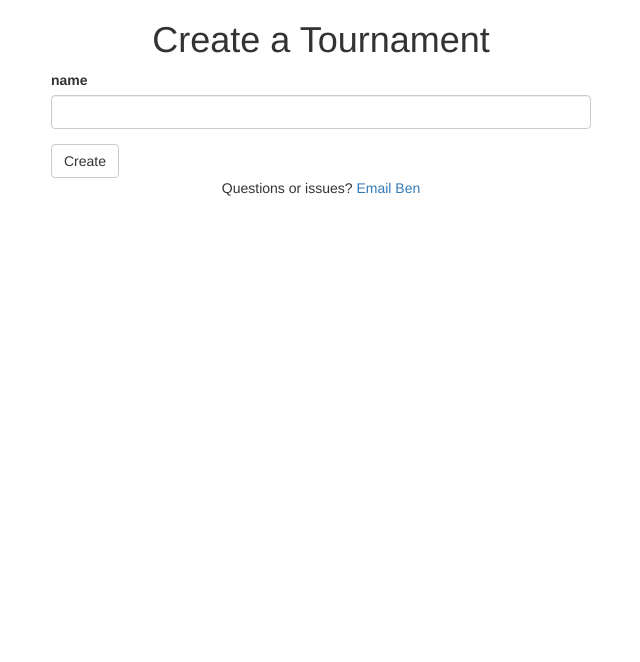
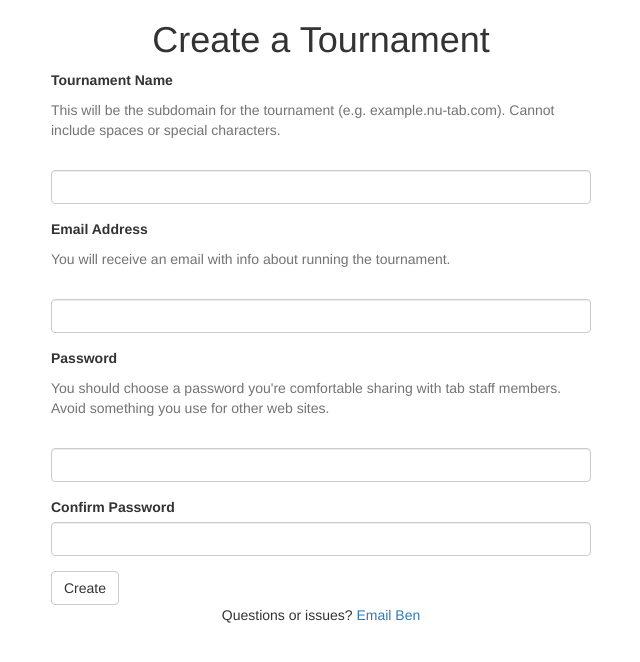
Before and after one commit to MIT-Tab/mittab-deploy, a Flask app: page /tournaments/new in a window 1280 px wide. Shown: the top 662 px of the page, without its empty margins (334-974 px from the left). Run offline with Flask 2, Linux system fonts and the light colour scheme; some libraries are stand-ins or nearby versions.

Commit message:
improved form validation

```diff
--- a/deployer/app.py
+++ b/deployer/app.py
@@ -1,5 +1,3 @@
-from os.path import join, dirname
-
 from flask import Flask, render_template, redirect
 from flask_sqlalchemy import SQLAlchemy
 
@@ -19,21 +17,15 @@ def index():
     return render_template('index.html')
 
 
-@app.route('/tournaments/new', methods=['GET'])
-def hello():
-    return render_template('new.html',
-                           title='Create a Tournament',
-                           form=TournamentForm())
-
-
-@app.route('/tournaments', methods=['POST'])
-def create_tournament():
+@app.route('/tournaments/new', methods=['GET', 'POST'])
+def tournament():
     form = TournamentForm()
     if form.validate_on_submit():
         create_droplet.delay(form.name.data)
         return 'Started!'
-    else:
-        return redirect('/tournaments/new')
+    return render_template('new.html',
+                           title='Create a Tournament',
+                           form=form)
 
 
 if __name__ == '__main__':
--- a/deployer/forms.py
+++ b/deployer/forms.py
@@ -1,6 +1,19 @@
+import re
+
 from flask_wtf import FlaskForm
-from wtforms import StringField
-from wtforms.validators import DataRequired
+from wtforms import StringField, PasswordField
+from wtforms.validators import DataRequired, EqualTo, Email, ValidationError
+
+def validate_name(form, field):
+    pattern = re.compile('^[\w\d\-]+$')
+    if not pattern.match(field.data):
+        raise ValidationError('Name contains invalid characters')
 
 class TournamentForm(FlaskForm):
-    name = StringField('name', validators=[DataRequired()])
+    name = StringField('Tournament Name', [DataRequired(), validate_name])
+    email = StringField('Email Address', [Email()])
+    password = PasswordField('Password', [
+        DataRequired(),
+        EqualTo('confirm', message='Passwords must match')
+    ])
+    confirm = PasswordField('Confirm Password')
--- a/deployer/templates/new.html
+++ b/deployer/templates/new.html
@@ -6,12 +6,50 @@
       <h1>Create a Tournament</h1>
     </center>
 
-    <form action="/tournaments" method="post" name="tournament">
+    <form action="/tournaments/new" method="post" name="tournament">
       {{ form.hidden_tag() }}
 
       <div class="form-group">
         {{ form.name.label }}
+        <span class="help-block">
+          This will be the subdomain for the tournament (e.g.
+          example.nu-tab.com). Cannot include spaces or special characters.
+        </span>
+        {% for error in form.name.errors %}
+          <span class="text-danger">[{{error}}]</span>
+        {% endfor %}<br>
         {{ form.name(class='form-control') }}
+      </div>
+
+      <div class="form-group">
+        {{ form.email.label }}
+        <span class="help-block">
+          You will receive an email with info about running the tournament.
+        </span>
+        {% for error in form.email.errors %}
+          <span class="text-danger">[{{error}}]</span>
+        {% endfor %}<br>
+        {{ form.email(class='form-control') }}
+      </div>
+
+      <div class="form-group">
+        {{ form.password.label }}
+        <span class="help-block">
+          You should choose a password you're comfortable sharing with tab staff
+          members. Avoid something you use for other web sites.
+        </span>
+        {% for error in form.password.errors %}
+          <span class="text-danger">[{{error}}]</span>
+        {% endfor %}<br>
+        {{ form.password(class='form-control') }}
+      </div>
+
+      <div class="form-group">
+        {{ form.confirm.label }}
+        {% for error in form.confirm.errors %}
+          <span class="text-danger">[{{error}}]</span>
+        {% endfor %}<br>
+        {{ form.confirm(class='form-control') }}
       </div>
       <input type="submit" value="Create" class="btn btn-default"/>
     </form>
```
